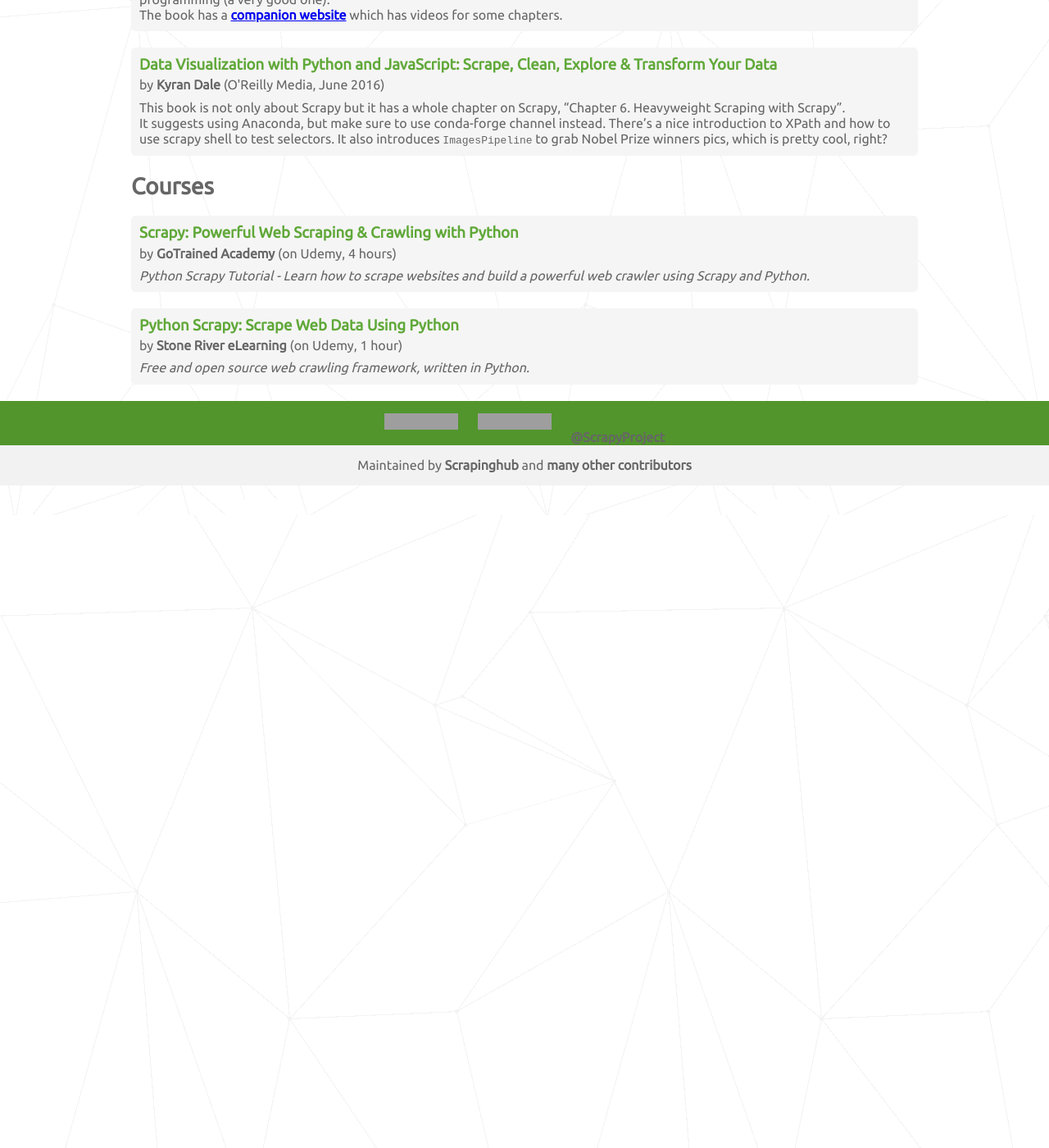
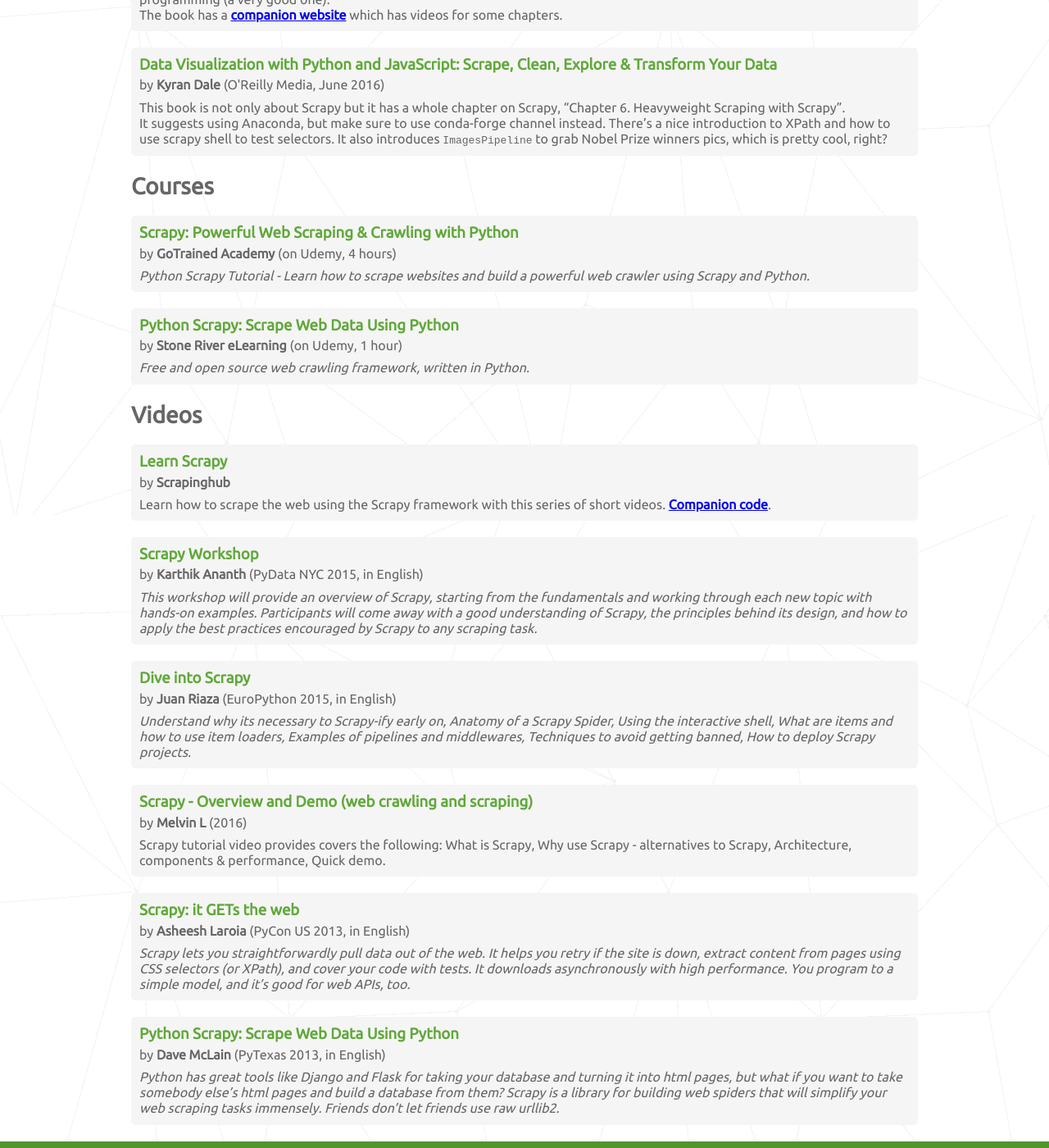
Before and after one commit to scrapy/scrapy.org, a Jekyll site: the page built from resources.html, in a window 1280 px wide and 1400 px high, scrolled down 1532 px. Shown: the whole window at 82% size. Built offline with Jekyll 4.4.1, drawn with Linux system fonts in a browser that asks for light colours; comment, search, counter and statistics services are not loaded; before the commit the page ends 2124 px from its top, so only the background shows below that; grey boxes are pictures that could not be loaded.

Commit message:
Add videos to resources

```diff
--- /dev/null
+++ b/_data/resources/videos.yml
@@ -0,0 +1,63 @@
+- title: "Learn Scrapy"
+  url: https://www.youtube.com/playlist?list=PLZyvi_9gamL-EE3zQJbU5N3nzJcfNeFHU
+  author: Scrapinghub
+  description: |
+    Learn how to scrape the web using the Scrapy framework with this series of short videos.
+    [Companion code](https://github.com/scrapinghub/learn-scrapy).
+
+- title: "Scrapy Workshop"
+  url: https://www.youtube.com/watch?v=eD8XVXLlUTE
+  author: Karthik Ananth
+  context: PyData NYC 2015, in English
+  description: |
+    _This workshop will provide an overview of Scrapy, starting from the
+    fundamentals and working through each new topic with hands-on examples.
+    Participants will come away with a good understanding of Scrapy,
+    the principles behind its design, and how to apply the best practices
+    encouraged by Scrapy to any scraping task._
+
+- title: "Dive into Scrapy"
+  url: http://pyvideo.org/europython-2015/dive-into-scrapy.html
+  context: EuroPython 2015, in English
+  author: Juan Riaza
+  description: |
+    _Understand why its necessary to Scrapy-ify early on,
+    Anatomy of a Scrapy Spider,
+    Using the interactive shell,
+    What are items and how to use item loaders,
+    Examples of pipelines and middlewares,
+    Techniques to avoid getting banned,
+    How to deploy Scrapy projects._
+
+- title: "Scrapy - Overview and Demo (web crawling and scraping)"
+  url: https://www.youtube.com/watch?v=CsaqVQ4NIEU
+  author: Melvin L
+  context: 2016
+  description: |
+    Scrapy tutorial video provides  covers the following:
+    What is Scrapy,
+    Why use Scrapy - alternatives to Scrapy,
+    Architecture, components & performance,
+    Quick demo.
+
+- title:  "Scrapy: it GETs the web"
+  url:    http://pyvideo.org/pycon-us-2013/scrapy-it-gets-the-web.html
+  author: Asheesh Laroia
+  context: PyCon US 2013, in English
+  description: |
+    _Scrapy lets you straightforwardly pull data out of the web.
+    It helps you retry if the site is down, extract content from pages
+    using CSS selectors (or XPath), and cover your code with tests.
+    It downloads asynchronously with high performance.
+    You program to a simple model, and it's good for web APIs, too._
+
+- title:  "Python Scrapy: Scrape Web Data Using Python"
+  url:    https://www.youtube.com/watch?v=eD8XVXLlUTE
+  author: Dave McLain
+  context: PyTexas 2013, in English
+  description: |
+    _Python has great tools like Django and Flask for taking your database
+    and turning it into html pages, but what if you want to take somebody
+    else's html pages and build a database from them? Scrapy is a library
+    for building web spiders that will simplify your web scraping tasks immensely.
+    Friends don't let friends use raw urllib2._
--- a/resources.html
+++ b/resources.html
@@ -6,6 +6,7 @@
 {% assign articles = site.data.resources.articles %}
 {% assign books = site.data.resources.books %}
 {% assign courses = site.data.resources.courses %}
+{% assign videos = site.data.resources.videos %}
 
 <div class="container">
 
@@ -74,13 +75,13 @@
       <div class="resource">
         <div class="title">
           {% if course.url %}
-            <a href="{{ book.url }}">{{ course.title }}</a>
+            <a href="{{ course.url }}">{{ course.title }}</a>
           {% endif %}
         </div>
 
         <div class="resource-metadata">
           {% if course.author %}by <span class="author">{{ course.author }}</span>{% endif %}
-          {% if course.platform %}(on {{ course.platform }}, {{ course.length }})</span>{% endif %}
+          {% if course.platform %}(on {{ course.platform }}, {{ course.length }}){% endif %}
         </div>
 
         <div class="comments">
@@ -90,5 +91,28 @@
       {% endfor %}
     </div>
 
+    <h2>Videos</h2>
+
+    <div class="resources">
+      {% for video in videos %}
+      <div class="resource">
+        <div class="title">
+          {% if video.url %}
+            <a href="{{ video.url }}">{{ video.title }}</a>
+          {% endif %}
+        </div>
+
+        <div class="resource-metadata">
+          {% if video.author %}by <span class="author">{{ video.author }}</span>{% endif %}
+          {% if video.context %}({{ video.context }}){% endif %}
+        </div>
+
+        <div class="comments">
+          {% if video.description %}{{ video.description | markdownify }}{% endif %}
+        </div>
+      </div>
+      {% endfor %}
+    </div>
+
   </div>
 </div>
```
